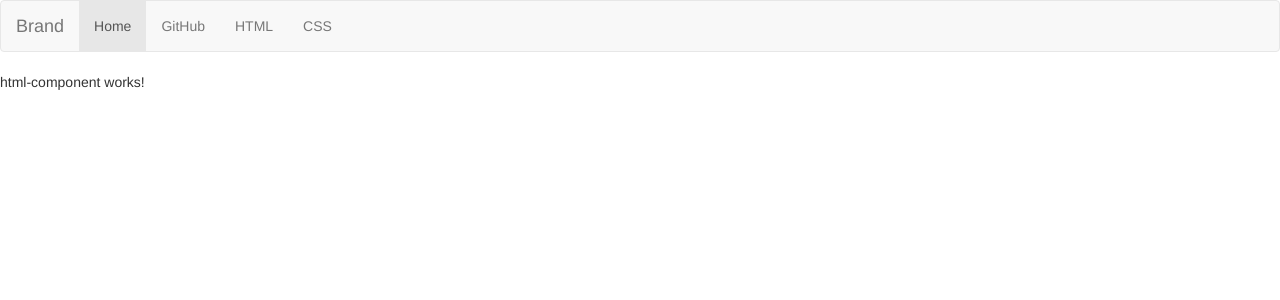
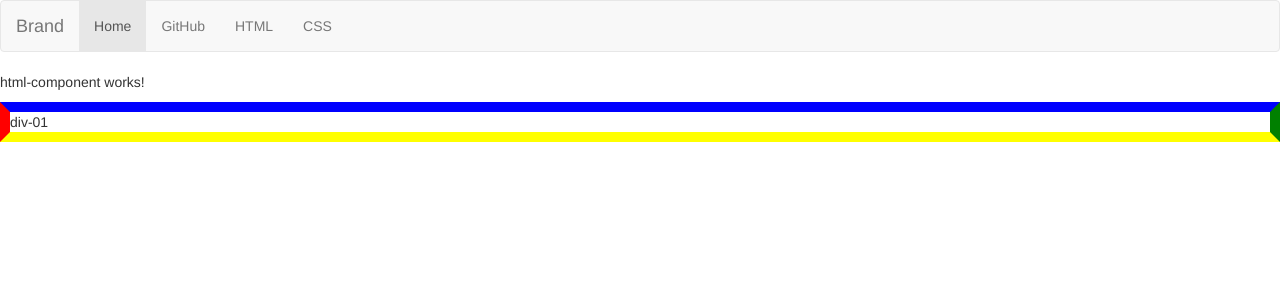
Before and after one commit to li-1154/WorkSpace, an Angular app in the folder angular/MyGitHub/: page /html in a window 1280 px wide. Shown: the top 300 px of the page. Built offline with nearby package versions, Linux system fonts and the light colour scheme.

Commit message:
边框颜色

```diff
--- a/angular/MyGitHub/src/app/html-component/html-component.component.css
+++ b/angular/MyGitHub/src/app/html-component/html-component.component.css
@@ -0,0 +1,33 @@
+.divclass
+{
+    border-width: 14px;
+    border-style: solid;
+    border-color: #000;
+}
+
+.divclass1
+{
+    border-width: 12px;
+    border-style: solid;
+    border-color: transparent;
+    border-top-color: yellow;
+    border-right-color: grey;
+    border-bottom-color: green;
+    border-left-color: blue;
+}
+
+.divclass2
+{
+    border-width: 10px;
+    border-style: solid;
+    /*两个方向的时候  上下 左右 颜色
+    border-color: red green;
+    */
+    /*三个颜色的时候上左右 下 颜色
+    border-color: yellow red grey;
+    */
+
+    /*四个方向的时候  上右 下左颜色*/
+    border-color: blue green yellow red;
+
+}
--- a/angular/MyGitHub/src/app/html-component/html-component.component.html
+++ b/angular/MyGitHub/src/app/html-component/html-component.component.html
@@ -1 +1,4 @@
 <p>html-component works!</p>
+<div class="divclass2">
+    div-01
+</div>
```
